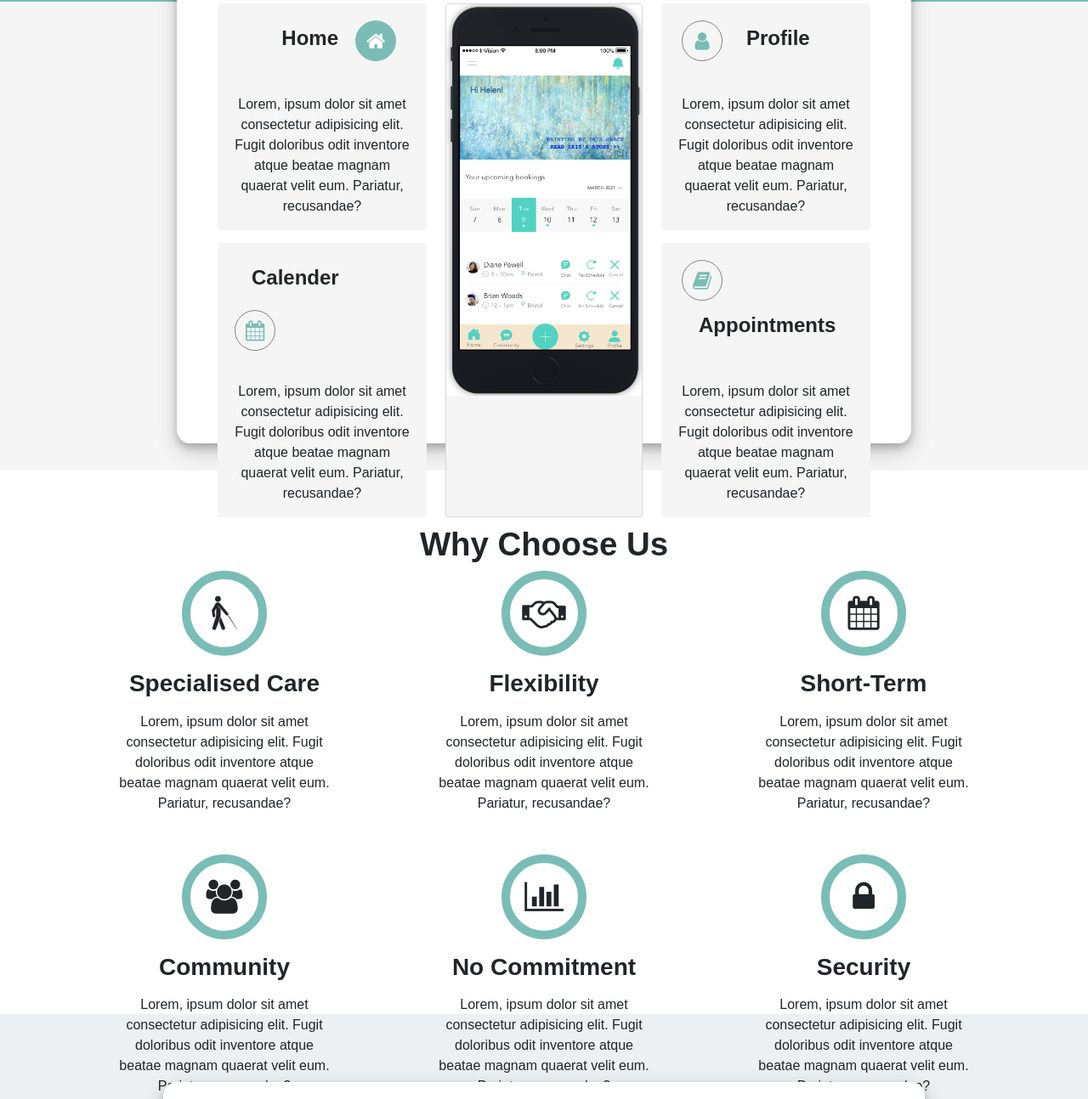
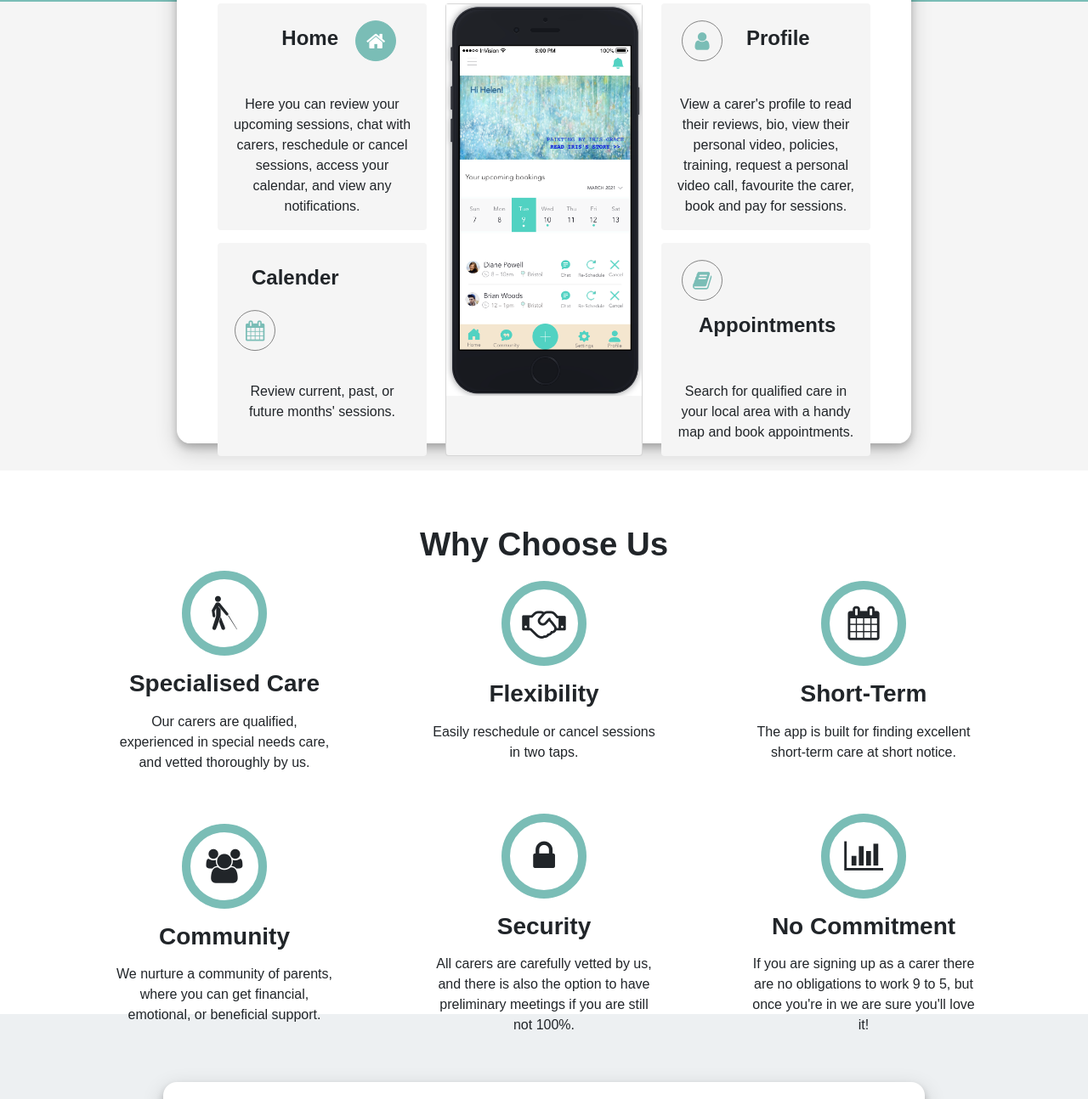
Before and after one commit to Aaronsquires/entrepreneurship, a plain HTML site: page index.html in a window 1280 px wide. Shown: the part 642-1936 px from the top of the page at 85% size. Drawn offline with nearby package versions, Linux system fonts and the light colour scheme.

Commit message:
updated index

```diff
--- a/index.html
+++ b/index.html
@@ -1,3 +1,4 @@
+
 <!DOCTYPE html>
 <html>
   <head>
@@ -56,7 +57,7 @@
                 <button class="btn" onclick="changeImageCalendar()"><i class="fa fa-calendar"></i></button>
               </div>
             </div>
-            <p class="card-text">Lorem, ipsum dolor sit amet consectetur adipisicing elit. Fugit doloribus odit inventore atque beatae magnam quaerat velit eum. Pariatur, recusandae?</p>
+            <p class="card-text">Review current, past, or future months' sessions.</p>
           </div>
           <div class="card item-1 border-0">
             <div class="row ml-auto mr-3">
@@ -65,7 +66,7 @@
                 <button class="btn active" onclick="changeImageHome()"><i id="btnfa" class="fa fa-home"></i></button>
               </div>
             </div>
-            <p class="card-text">Lorem, ipsum dolor sit amet consectetur adipisicing elit. Fugit doloribus odit inventore atque beatae magnam quaerat velit eum. Pariatur, recusandae?</p>
+            <p class="card-text">Here you can review your upcoming sessions, chat with carers, reschedule or cancel sessions, access your calendar, and view any notifications.</p>
           </div>
           <div class="card item-4 border-0">
             <div class="row ml-1">
@@ -74,7 +75,7 @@
               </div>
               <p class="card-heading">Profile</p>
             </div>
-            <p class="card-text">Lorem, ipsum dolor sit amet consectetur adipisicing elit. Fugit doloribus odit inventore atque beatae magnam quaerat velit eum. Pariatur, recusandae?</p>
+            <p class="card-text">View a carer's profile to read their reviews, bio, view their personal video, policies, training, request a personal video call, favourite the carer, book and pay for sessions.</p>
           </div>
           <div class="card item-5 border-0">
             <div class="row ml-1">
@@ -83,7 +84,7 @@
               </div>
               <p class="card-heading">Appointments</p>
             </div>
-            <p class="card-text">Lorem, ipsum dolor sit amet consectetur adipisicing elit. Fugit doloribus odit inventore atque beatae magnam quaerat velit eum. Pariatur, recusandae?</p>
+            <p class="card-text">Search for qualified care in your local area with a handy map and book appointments.</p>
           </div>
         </div>
       </div>
@@ -97,37 +98,32 @@
             <div class="item">
                 <i class="fa fa-blind"></i>
                 <h3>Specialised Care</h3>
-                <p>Lorem, ipsum dolor sit amet consectetur adipisicing elit. Fugit doloribus odit inventore atque beatae magnam quaerat velit eum. Pariatur, recusandae?</p>
+                <p>Our carers are qualified, experienced in special needs care, and vetted thoroughly by us.</p>
             </div>
             <div class="item">
                 <i class="fa fa-handshake-o"></i>
                 <h3>Flexibility</h3>
-                <p>Lorem, ipsum dolor sit amet consectetur adipisicing elit. Fugit doloribus odit inventore atque beatae magnam
-                    quaerat velit eum. Pariatur, recusandae?</p>
+                <p>Easily reschedule or cancel sessions in two taps.</p>
             </div>
             <div class="item">
                 <i class="fa fa-calendar"></i>
                 <h3>Short-Term</h3>
-                <p>Lorem, ipsum dolor sit amet consectetur adipisicing elit. Fugit doloribus odit inventore atque beatae magnam
-                    quaerat velit eum. Pariatur, recusandae?</p>
+                <p>The app is built for finding excellent short-term care at short notice.</p>
             </div>
             <div class="item">
                 <i class="fa fa-users"></i>
                 <h3>Community</h3>
-                <p>Lorem, ipsum dolor sit amet consectetur adipisicing elit. Fugit doloribus odit inventore atque beatae magnam
-                    quaerat velit eum. Pariatur, recusandae?</p>
+                <p>We nurture a community of parents, where you can get financial, emotional, or beneficial support.</p>
+            </div>
+            <div class="item">
+                <i class="fa fa-lock"></i>
+                <h3>Security</h3>
+                <p>All carers are carefully vetted by us, and there is also the option to have preliminary meetings if you are still not 100%.</p>
             </div>
             <div class="item">
                 <i class="fa fa-bar-chart"></i>
                 <h3>No Commitment</h3>
-                <p>Lorem, ipsum dolor sit amet consectetur adipisicing elit. Fugit doloribus odit inventore atque beatae magnam
-                    quaerat velit eum. Pariatur, recusandae?</p>
-            </div>
-            <div class="item">
-                <i class="fa fa-lock"></i>
-                <h3>Security</h3>
-                <p>Lorem, ipsum dolor sit amet consectetur adipisicing elit. Fugit doloribus odit inventore atque beatae magnam
-                    quaerat velit eum. Pariatur, recusandae?</p>
+                <p>If you are signing up as a carer there are no obligations to work 9 to 5, but once you're in we are sure you'll love it!</p>
             </div>
         </div>
     </div>
@@ -181,7 +177,7 @@
           <div class="footer-content">
               <div class="items">
                   <p class="logo">CAR3</p>
-                  <p>Lorem, ipsum dolor sit amet consectetur adipisicing elit.</p>
+                  <p></p>
                   <div class="social">
                       <a href="#"><i class="fa fa-facebook-f"></i></a>
                       <a href="#"><i class="fa fa-twitter"></i></a>
```
